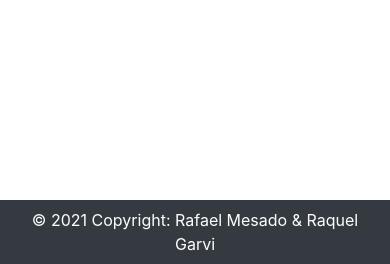
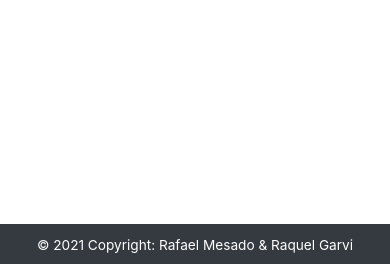
Before and after one commit to RMesado/SeguridadInformatica, a PHP site: page / in a window 390 px wide. Shown: the part 580-844 px from the top of the page. Run offline with PHP 8.4, Linux system fonts and the light colour scheme; the visitor is signed in with stand-in values (Sample User, id 1); data that the repository does not hold is empty.

Commit message:
footer dinamico

```diff
--- a/estilo.css
+++ b/estilo.css
@@ -134,3 +134,8 @@ div.upload-file label {
     font-family: sans-serif;
     text-align: center;
 }
+@media screen and (max-width: 450px) {
+    a.tam {
+        font-size: 3.5vw;
+    }
+}
--- a/includes/footer.php
+++ b/includes/footer.php
@@ -1,7 +1,7 @@
 <footer class="navbar fixed-bottom bg-dark text-center text-lg-start">
     <!-- Copyright -->
     <div class="mx-auto order-0">
-    <a style="text-decoration: none; color: white;">
+    <a class="tam" style="text-decoration: none; color: white;">
         © 2021 Copyright: Rafael Mesado &amp; Raquel Garvi
     </a>
     </div>
```
